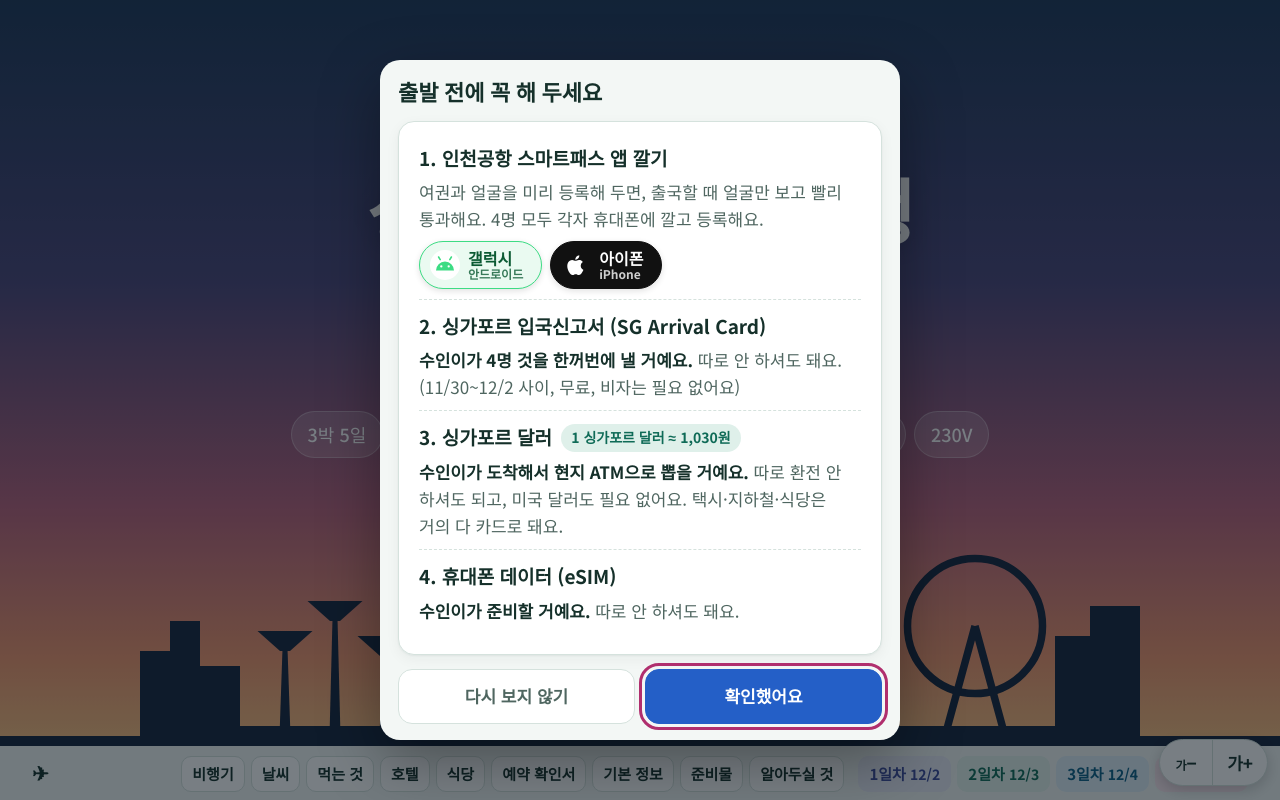
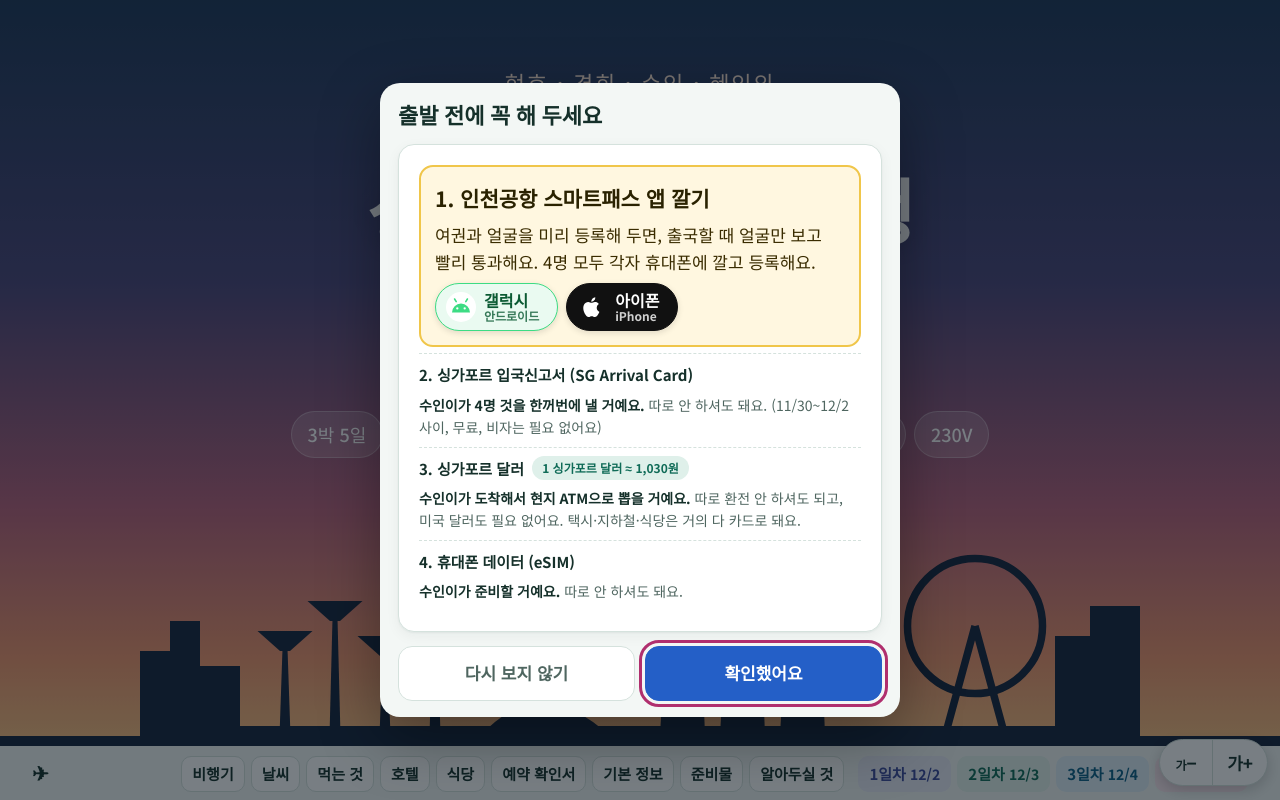
Before and after one commit to jisuin2929-design/singapore-trip, a plain HTML site: page index.html in a window 1280 px wide. Shown: the top 800 px of the page. Drawn offline with Linux system fonts and the light colour scheme; a web font is replaced by a local one.

Commit message:
Popup: highlight smartpass, smaller items 2-4
Co-Authored-By: Claude Opus 5.5 <noreply@anthropic.com>
Claude-Session: https://claude.ai/code/session_01L2aYEXFB66TzMMbesmNc18

```diff
--- a/index.html
+++ b/index.html
@@ -485,6 +485,13 @@ footer{color:var(--muted);font-size:16px;text-align:center;padding-block:0 40px}
 .pop::backdrop{background:rgba(10,20,30,.55)}
 .pop h2{margin:0 0 12px;font-size:22px}
 .pop .card{margin:0}
+.pop .prepitem.first{background:#fff7e0;border:2px solid #f0c64a;border-radius:14px;padding:14px;margin-bottom:6px;color:#2a2200}
+.pop .prepitem.first>b{font-size:21px}
+.pop .prepitem.first p{font-size:17px;color:#3a2c00}
+.pop .prepitem:not(.first)>b{font-size:15px}
+.pop .prepitem:not(.first) p{font-size:14px;margin:2px 0 0}
+.pop .prepitem:not(.first){padding-top:8px;padding-bottom:8px}
+.pop .prepitem:not(.first) .rate{font-size:12px}
 .popbtns{display:flex;gap:10px;margin-top:14px}
 .popbtns button{flex:1;font:inherit;font-weight:800;font-size:17px;border-radius:14px;padding:12px;border:1px solid var(--line);background:var(--surface);color:var(--muted);cursor:pointer}
 .popbtns .popclose{background:#245fc7;border-color:#245fc7;color:#fff}
@@ -1250,7 +1257,7 @@ m.querySelectorAll("button.st").forEach(function(b){b.addEventListener("click",f
 <dialog id="prepPop" class="pop" aria-labelledby="popT">
   <h2 id="popT">출발 전에 꼭 해 두세요</h2>
   <div class="popbody"></div>
-  <div class="popbtns"><button type="button" class="popnever">다시 보지 않기</button><button type="button" class="popclose" autofocus>확인했어요</button></div>
+  <div class="popbtns"><button type="button" class="popnever">다시 보지 않기</button><button type="button" class="popclose">확인했어요</button></div>
 </dialog>
 <script>
 (function(){try{
@@ -1264,7 +1271,7 @@ m.querySelectorAll("button.st").forEach(function(b){b.addEventListener("click",f
   d.querySelector(".popclose").onclick=function(){d.close();};
   d.querySelector(".popnever").onclick=function(){try{localStorage.setItem("sgPrepPop","no");}catch(e){} d.close();};
   d.addEventListener("click",function(e){if(e.target===d)d.close();});
-  d.showModal();
+  d.showModal(); try{d.querySelector(".popclose").focus({preventScroll:true});}catch(e){} d.scrollTop=0;
 }catch(e){}})();
 </script>
 <footer><div class="wrap">일정은 조금씩 바뀔 수 있어요. 바뀌면 이 페이지도 고쳐 둘게요.</div></footer>
```
